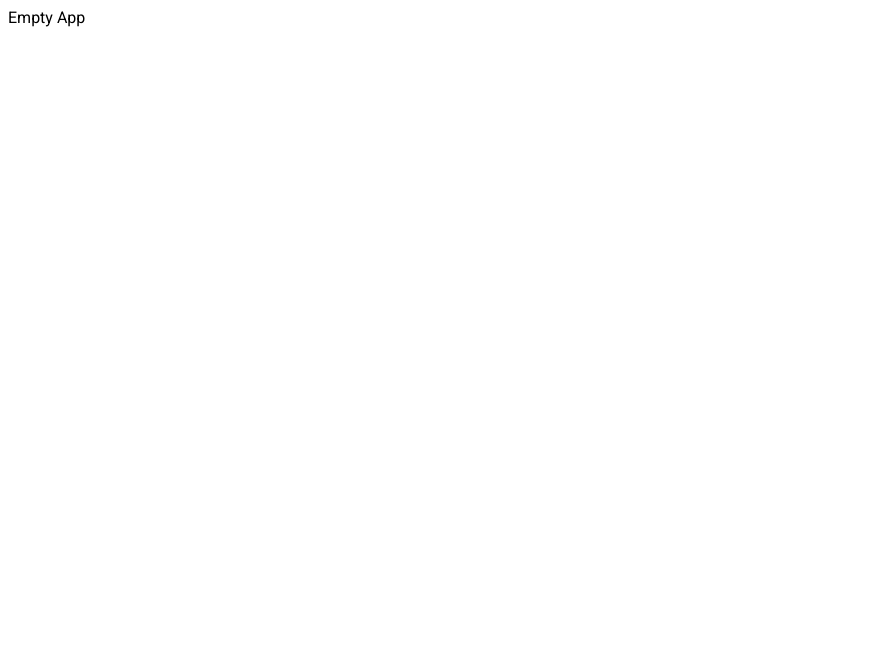
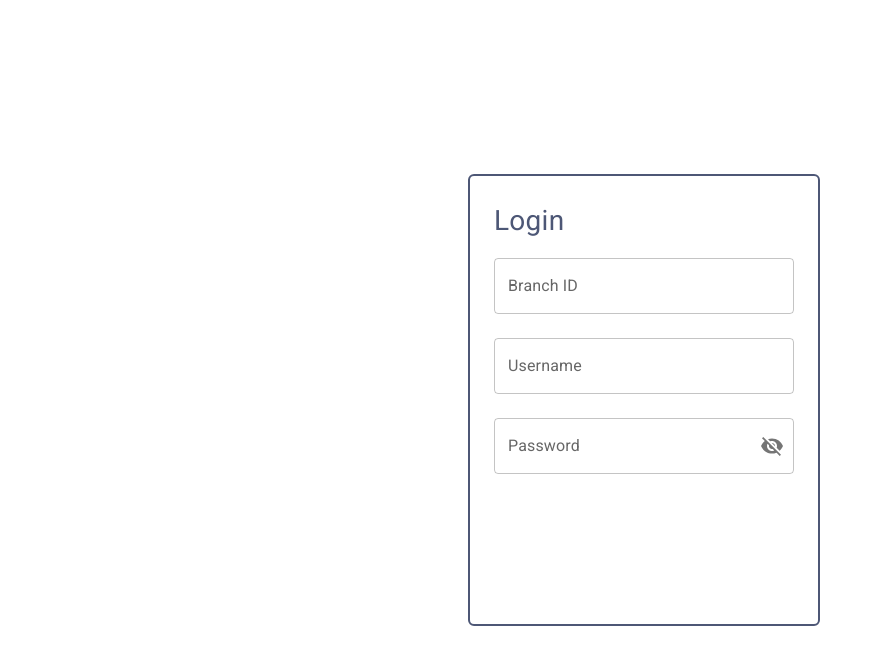
Before and after one commit to kjuntado/basic-app, a React (Create React App) app: page / in a window 1280 px wide. Shown: the top 664 px of the page, without its empty margins (0-874 px from the left). Built offline with nearby package versions, Linux system fonts and the light colour scheme.

Commit message:
Add initial cards and fields UI

```diff
--- a/package.json
+++ b/package.json
@@ -5,6 +5,7 @@
   "dependencies": {
     "@emotion/react": "^11.9.0",
     "@emotion/styled": "^11.8.1",
+    "@mui/icons-material": "^5.8.3",
     "@mui/material": "^5.8.3",
     "@testing-library/jest-dom": "^5.16.4",
     "@testing-library/react": "^13.3.0",
--- a/src/App.tsx
+++ b/src/App.tsx
@@ -1,11 +1,12 @@
 import React from 'react';
 
+import LogIn from './views/login/LogIn';
 import './App.css';
 
 function App() {
   return (
     <div>
-      Empty App
+      <LogIn/>
     </div>
   );
 }
--- /dev/null
+++ b/src/views/login/LogIn.styles.ts
@@ -0,0 +1,9 @@
+import { styled } from '@mui/material';
+
+export const Container = styled('div')`
+    display: flex;
+    justify-content: center;
+    align-items: center;
+    height: calc(100vh - 16px);
+    width: calc(100vw - 8px);
+`;
--- /dev/null
+++ b/src/views/login/LogIn.tsx
@@ -0,0 +1,14 @@
+import React from "react";
+
+import { CardComponent } from "./components/Card/Card"
+import { Container } from "./LogIn.styles";
+
+const LogIn = () => {
+    return (
+        <Container>
+            <CardComponent />
+        </Container>
+    );
+}
+
+export default LogIn;
--- /dev/null
+++ b/src/views/login/components/Card/Card.style.tsx
@@ -0,0 +1,18 @@
+import { styled, Typography } from "@mui/material";
+
+export const Card = styled('div')`
+    display: flex;
+    flex-direction: column;
+    height: 50vh;
+    min-height: 400px;
+    width: 20vw;
+    min-width: 300px;
+    border-radius: 6px;
+    border: 2px solid #4d5776;
+    padding: 24px;
+`;
+
+export const Title = styled(Typography)`
+    font-size: 28px;
+    color: #4d5776;
+`;
--- /dev/null
+++ b/src/views/login/components/Card/Card.tsx
@@ -0,0 +1,67 @@
+import React, { MouseEvent } from "react";
+import {
+    FormControl,
+    IconButton,
+    InputAdornment,
+    InputLabel,
+    OutlinedInput,
+    TextField
+} from "@mui/material";
+import { VisibilityOff } from "@mui/icons-material";
+
+import { Card, Title } from "./Card.style";
+
+export const CardComponent = () => {
+    const handleMouseDownPassword = (event: MouseEvent<HTMLButtonElement>) => {
+        event.preventDefault();
+    };
+
+    const renderTextField = (label: string, id: string) => {
+        return (
+            <TextField
+                label={label}
+                id={`${id}-input`}
+                margin="normal"
+            />
+        );
+    };
+
+    const renderPassword = () => {
+        return (
+            <FormControl sx={{ mt: 2, mb: 1 }} variant="outlined">
+                <InputLabel htmlFor="pw-input">
+                    Password
+                </InputLabel>
+                <OutlinedInput
+                    id="pw-input"
+                    //type={values.showPassword ? 'text' : 'password'}
+                    type="password"
+                    //value={values.password}
+                    //onChange={handleChange('password')}
+                    endAdornment={
+                    <InputAdornment position="end">
+                        <IconButton
+                            aria-label="toggle password visibility"
+                            //onClick={handleClickShowPassword}
+                            onMouseDown={handleMouseDownPassword}
+                            edge="end"
+                            >
+                            <VisibilityOff />
+                        </IconButton>
+                    </InputAdornment>
+                    }
+                    label="Password"
+                />
+            </FormControl>
+        );
+    };
+
+    return (
+        <Card>
+            <Title>Login</Title>
+            {renderTextField('Branch ID', 'branch-id')}
+            {renderTextField('Username', 'username')}
+            {renderPassword()}
+        </Card>
+    );
+};
```
Also changed, not shown: 1 other file (tests, documents, lock files or other folders).
